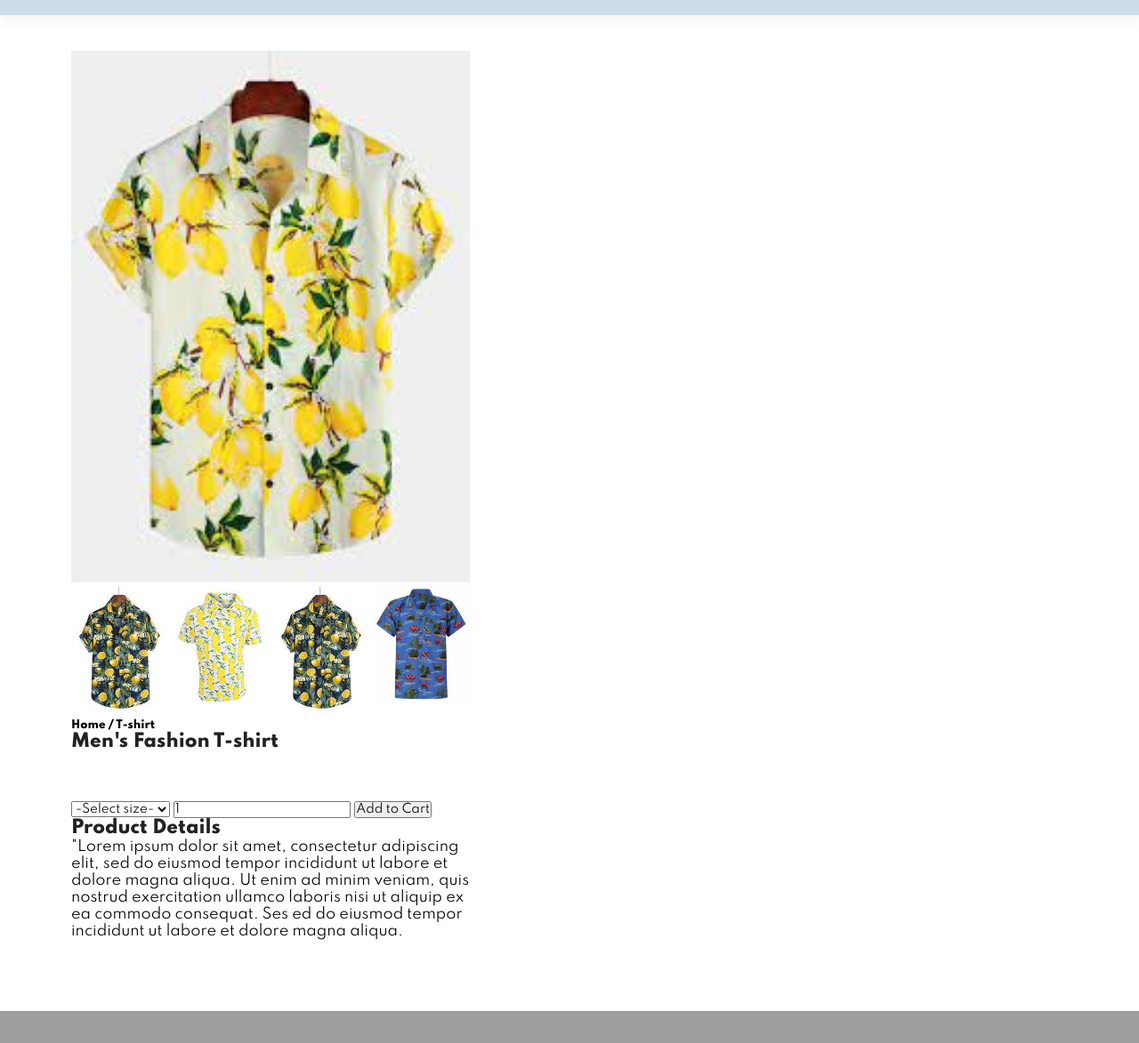
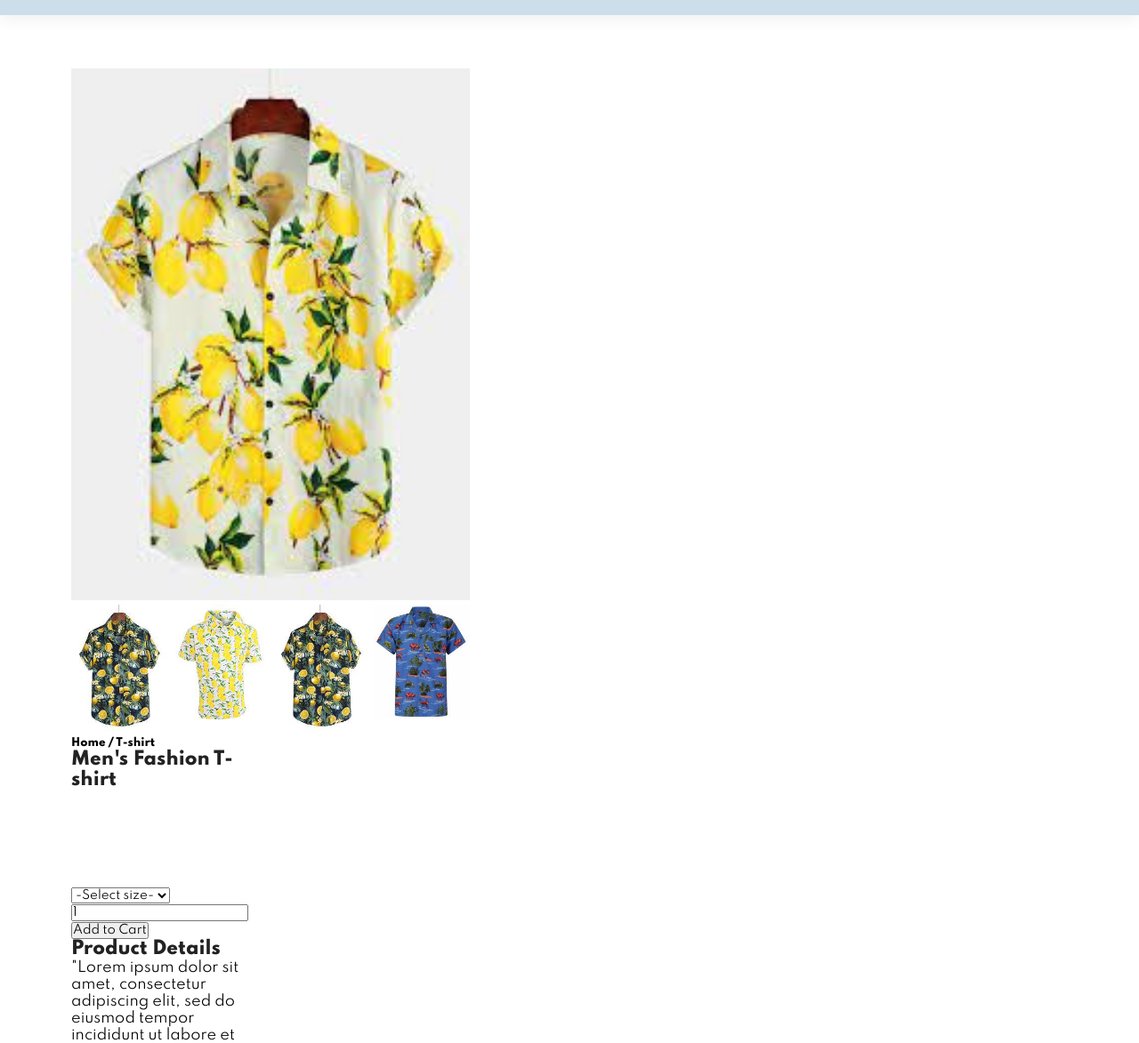
Before and after one commit to fayiehub/E-commerce_website, a plain HTML site: page small-product.html in a window 1280 px wide. Shown: the part 71-1244 px from the top of the page at 89% size. Drawn offline with Linux system fonts and the light colour scheme; grey boxes are pictures that could not be loaded; a script that the page names is missing.

Commit message:
more change

```diff
--- a/styles.css
+++ b/styles.css
@@ -553,7 +553,10 @@ h2 {
 
 /*Single-product page*/
 
-#product-details {}
+#product-details {
+    display: flex;
+    margin-top: 20px;
+}
 
 #product-details .single-prod-img {
     width: 40%;
@@ -568,6 +571,10 @@ h2 {
 .small-img-col {
     flex-basis: 24%;
     cursor: pointer;
+}
+
+#product-details .single-prod-details {
+    width: 50%;
 }
 
 
```
